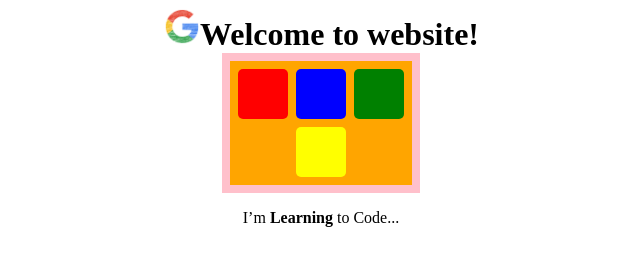
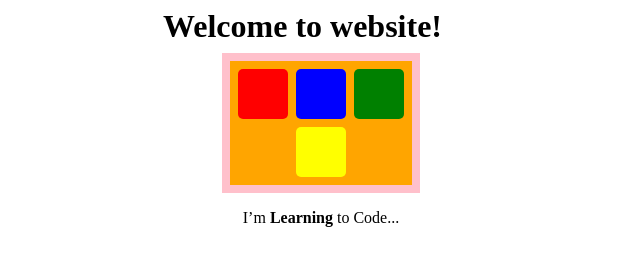
Before and after one commit to fm21/fm21.github.io, a plain HTML site: page index.html in a window 1280 px wide. Shown: the whole page, without its empty margins (319-959 px from the left). Drawn offline with Linux system fonts and the light colour scheme.

Commit message:
Add files via upload

```diff
--- a/index.html
+++ b/index.html
@@ -9,7 +9,7 @@
 <body>
 	<header>
 		<div id="welcome">
-			<h1><img src="images/logo-google.png" alt="404 Not Found">Welcome to website!</h1>
+			<h1>Welcome to website!</h1>
 		</div>
 		<div id="all-squares">
 			<div id="background-squares">
```
